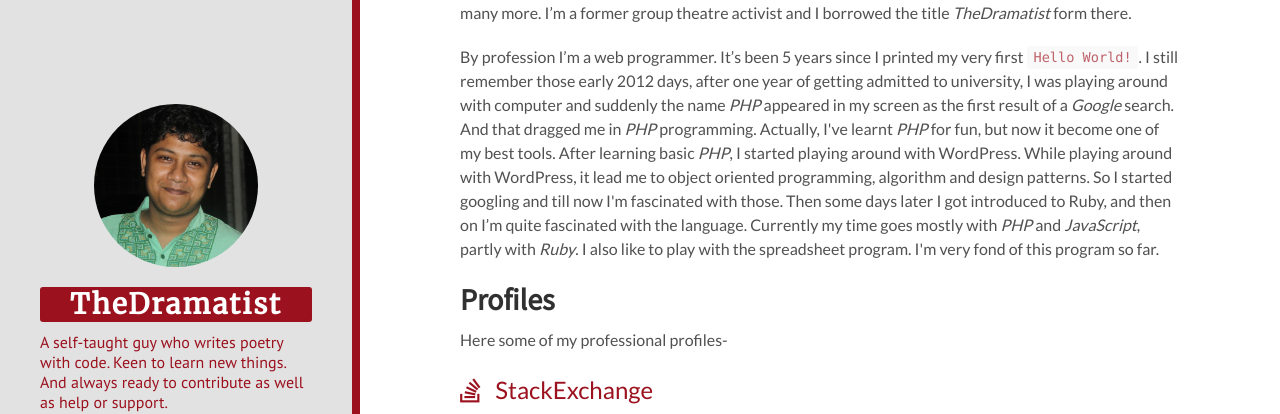
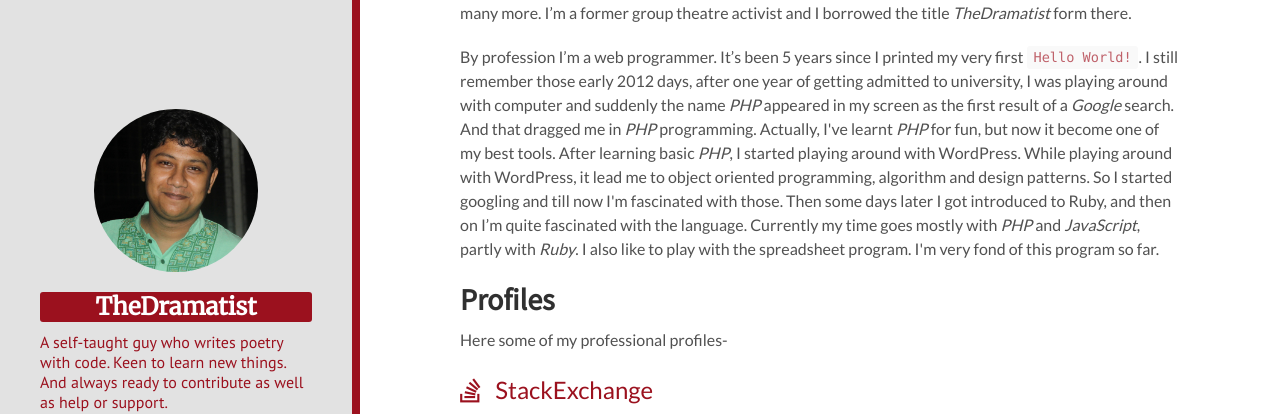
Before and after one commit to khanrn/codemascot.github.io, a Jekyll site: the page built from index.html, in a window 1280 px wide. Shown: the part 235-649 px from the top of the page. Built offline with Jekyll 4.4.1, drawn with Linux system fonts in a browser that asks for light colours; nearby versions of some CDN libraries; Markdown is read by kramdown in place of the engine named in the settings.

Commit message:
Header Font Letter Spacing Changed

```diff
--- a/public/css/hyde.css
+++ b/public/css/hyde.css
@@ -252,10 +252,9 @@ ul.software-tools li.com:before {
 .sidebar-about h1 {
     margin-top: 0;
     font-family: "Merriweather", serif;
-    font-size: 1.4rem;
+    font-size: 1.2rem;
     background: #9b111e;
     border-radius: 3px;
-    letter-spacing: 2px;
     text-align: center;
 }
 
```
